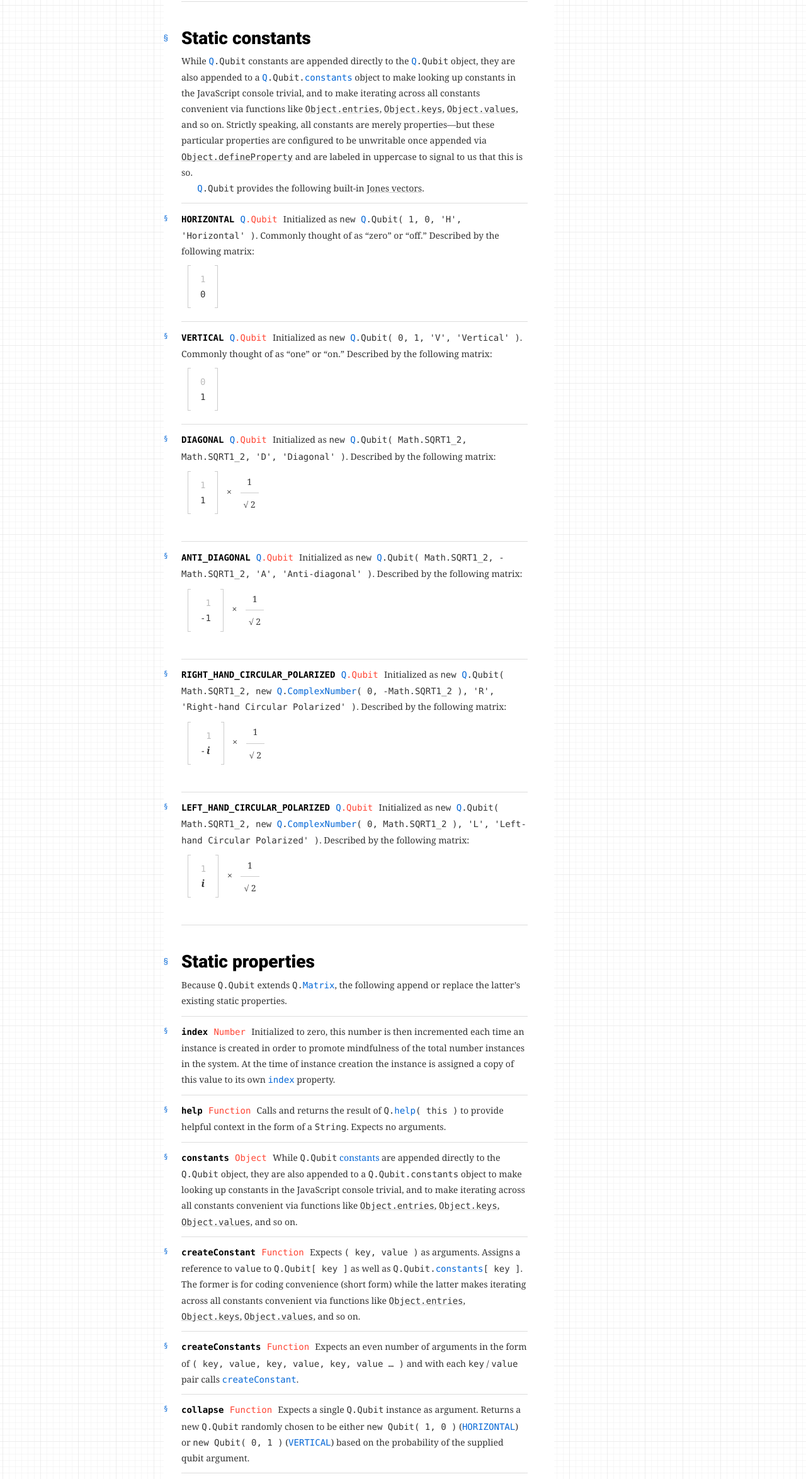
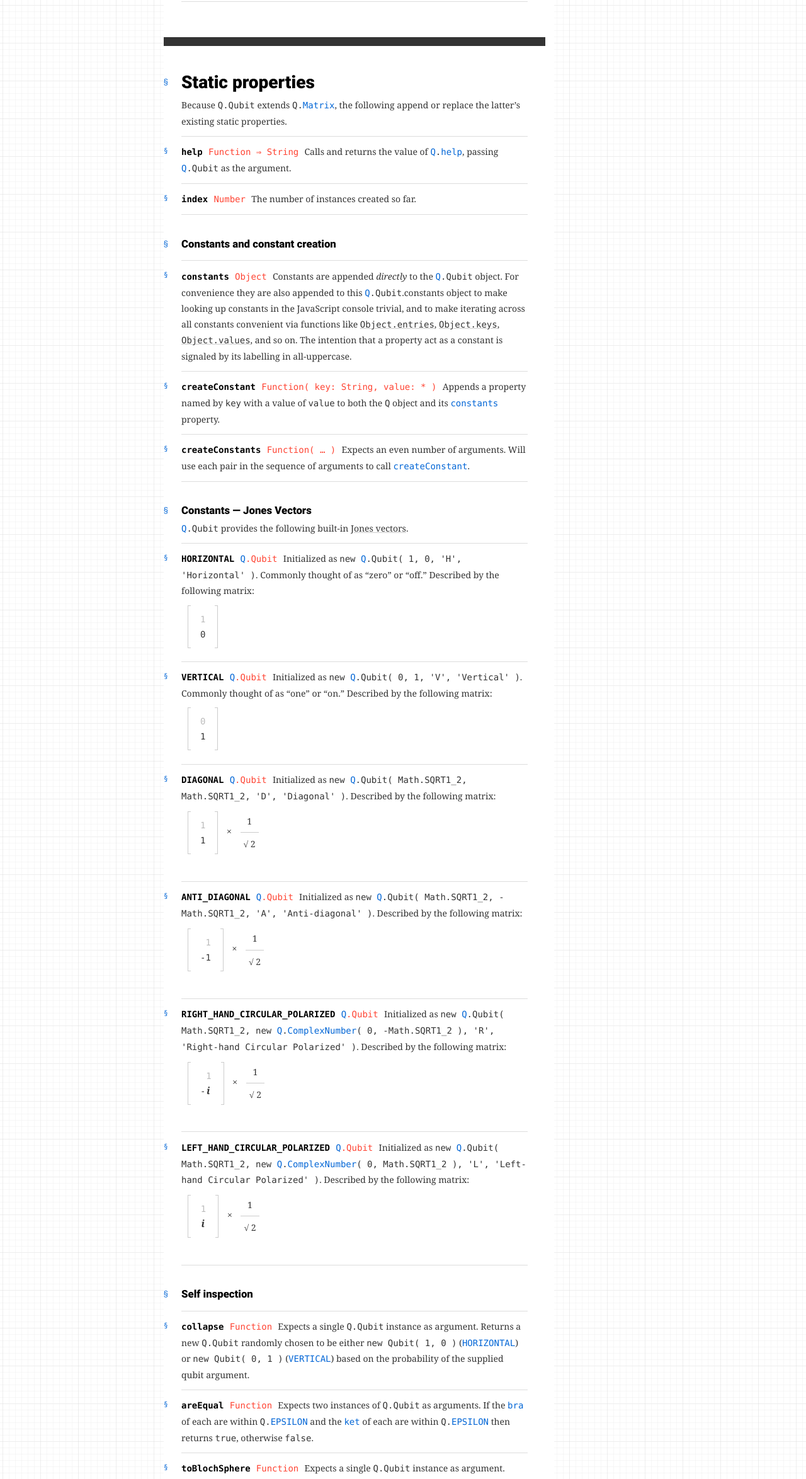
Before and after one commit to stewdio/q.js, a plain HTML site: page Qubit.html in a window 1280 px wide. Shown: the part 3226-5574 px from the top of the page at 63% size. Drawn offline with Linux system fonts and the light colour scheme; a script that the page names is missing; a web font is replaced by a local one.

Commit message:
Qubit docs constants reshuffle.

```diff
--- a/Qubit.html
+++ b/Qubit.html
@@ -57,7 +57,7 @@
 	</head>
 	<body>
 		<main>
-			<h3 id="Perfect_pairs">Perfect pairs</h3>
+			<h3>Perfect pairs</h3>
 			<p>
 				A <a href="https://en.wikipedia.org/wiki/Qubit" target="_blank">qubit</a>
 				is a pair of <a href="ComplexNumber.html">complex numbers</a>,
@@ -92,7 +92,7 @@
 				<li>A qubit {<span class="symbol">a</span>=1÷√2, <span class="symbol">b</span>=1÷√2} has a 50% chance of collapsing to 0, and a 50%
 				chance of collapsing to 1.</li>
 			</ul>
-			<h3 id="Unit_circle">Unit circle</h3>
+			<h3>Unit circle</h3>
 			<p>
 				Given the constraints above, if we plot all of the possible <em>real</em> values for
 				<span class="symbol">a</span>, <span class="symbol">b</span> on a graph
@@ -163,7 +163,7 @@
 					</table>
 				</div>
 			</div>
-			<h3 id="Bloch_sphere">Bloch sphere</h3>
+			<h3>Bloch sphere</h3>
 			<p>
 				But a qubit isn’t just a pair of <em>real</em> numbers—it’s a pair of <a href="ComplexNumber.html">complex numbers</a> and plotting those values requires a third dimension.
 				This transforms our unit circle in to a
@@ -205,7 +205,7 @@
 				Click and drag the Bloch Sphere to rotate it.
 			</p>
 			<hr>
-			<h3 id="Constructor">Constructor</h3>
+			<h3>Constructor</h3>
 			<p>
 				<code>Qubit</code>
 				extends the <code><a href="Matrix.html">Matrix</a></code> class
@@ -278,25 +278,75 @@ var a = new <a href="Q.html">Q</a>.Qubit( 0, 1 )
 					</dd>
 				</li>
 			</ul>
-			<h3 id="Static_constants">Static constants</h3>
+			<hr>
+			<h3>Static properties</h3>
 			<p>
-				While <code><a href="Q.html">Q</a>.Qubit</code> constants
-				are appended directly to the
-				<code><a href="Q.html">Q</a>.Qubit</code> object,
-				they are also appended to a
-				<code><a href="Q.html">Q</a>.Qubit.<a href="#.constants">constants</a></code> object
-				to make looking up constants in the JavaScript console trivial,
-				and to make iterating across all constants convenient via
-				functions like
-				<code><a href="https://developer.mozilla.org/en-US/docs/Web/JavaScript/Reference/Global_Objects/Object/entries" target="_blank">Object.entries</a></code>,
-				<code><a href="https://developer.mozilla.org/en-US/docs/Web/JavaScript/Reference/Global_Objects/Object/keys" target="_blank">Object.keys</a></code>,
-				<code><a href="https://developer.mozilla.org/en-US/docs/Web/JavaScript/Reference/Global_Objects/Object/values" target="_blank">Object.values</a></code>,
-				and so on.
-				Strictly speaking, all constants are merely properties—but
-				these particular properties are configured to be unwritable once appended via
-				<code><a href="https://developer.mozilla.org/en-US/docs/Web/JavaScript/Reference/Global_Objects/Object/defineProperty" target="_blank">Object.defineProperty</a></code>
-				and are labeled in uppercase to signal to us that this is so.
+				Because <code>Q.Qubit</code> extends <code>Q.<a href="Matrix.html">Matrix</a></code>,
+				the following append or replace the latter’s existing static properties.
 			</p>
+			<ul class="properties">
+				<li>
+					<dt id=".help">help</dt>
+					<dd>
+						<code class="value-type">Function ⇒ String</code>
+						Calls and returns the value of
+						<code><a href="Q.html">Q</a>.<a href="#.help">help</a></code>,
+						passing <code><a href="Q.html">Q</a>.Qubit</code> as the argument.
+					</dd>
+				</li>
+				<li>
+					<dt id=".index">index</dt>
+					<dd>
+						<code class="value-type">Number</code>
+						The number of instances created so far.
+					</dd>
+				</li>
+			</ul>
+			<h4>Constants and constant creation</h4>
+			<ul class="properties">
+				<li>
+					<dt id=".constants">constants</dt>
+					<dd>
+						<code class="value-type">Object</code>
+						Constants are appended <em>directly</em> to the
+						<code><a href="Q.html">Q</a>.Qubit</code> object.
+						For convenience they are also appended to this
+						<code><a href="Q.html">Q</a>.Qubit</code>.constants</code> object
+						to make looking up constants in the JavaScript console trivial,
+						and to make iterating across all constants convenient via functions like
+						<code><a href="https://developer.mozilla.org/en-US/docs/Web/JavaScript/Reference/Global_Objects/Object/entries" target="_blank">Object.entries</a></code>,
+						<code><a href="https://developer.mozilla.org/en-US/docs/Web/JavaScript/Reference/Global_Objects/Object/keys" target="_blank">Object.keys</a></code>,
+						<code><a href="https://developer.mozilla.org/en-US/docs/Web/JavaScript/Reference/Global_Objects/Object/values" target="_blank">Object.values</a></code>,
+						and so on.
+						<!-- Configured to be unwritable once appended via
+						<code><a href="https://developer.mozilla.org/en-US/docs/Web/JavaScript/Reference/Global_Objects/Object/defineProperty" target="_blank">Object.defineProperty</a></code>
+						and they are labeled in uppercase to signal to us that this is so. -->
+						The intention that a property act as a constant is signaled
+						by its labelling in all-uppercase.
+					</dd>
+				</li>
+				<li>
+					<dt id=".createConstant">createConstant</dt>
+					<dd>
+						<code class="value-type">Function( key: String, value: * )<!-- → undefined --></code>
+						Appends a property named by <code>key</code>
+						with a value of <code>value</code>
+						to both the
+						<code>Q</code> object
+						and its <code><a href="#.constants">constants</a></code> property.
+					</dd>
+				</li>
+				<li>
+					<dt id=".createConstants">createConstants</dt>
+					<dd>
+						<code class="value-type">Function( … )</code>
+						Expects an even number of arguments.
+						Will use each pair in the sequence of arguments to call
+						<code><a href="#.createConstant">createConstant</a></code>.
+					</dd>
+				</li>
+			</ul>
+			<h4 id="Jones_Vectors">Constants — Jones Vectors</h4>
 			<p>
 				<code><a href="Q.html">Q</a>.Qubit</code> provides the following built-in <a href="https://en.wikipedia.org/wiki/Jones_calculus#Jones_vectors" target="_blank">Jones vectors</a>.
 			</p>
@@ -434,73 +484,8 @@ var a = new <a href="Q.html">Q</a>.Qubit( 0, 1 )
 					</dd>
 				</li>
 			</ul>
-			<h3 id="Static_properties">Static properties</h3>
-			<p>
-				Because <code>Q.Qubit</code> extends <code>Q.<a href="Matrix.html">Matrix</a></code>,
-				the following append or replace the latter’s existing static properties.
-			</p>
+			<h4>Self inspection</h4>
 			<ul class="properties">
-				<li>
-					<dt id=".index">index</dt>
-					<dd>
-						<code class="value-type">Number</code>
-						Initialized to zero, this number is then incremented each time an instance is created
-						in order to promote mindfulness of the total number instances in the system.
-						At the time of instance creation the instance is assigned a copy of this value
-						to its own <code><a href="#this.index">index</a></code> property.
-					</dd>
-				</li>
-				<li>
-					<dt id=".help">help</dt>
-					<dd>
-						<code class="value-type">Function</code>
-						Calls and returns the result of <code>Q.<a href="Q.html#.help">help</a>( this )</code>
-						to provide helpful context in the form of a <code>String</code>.
-						Expects no arguments.
-					</dd>
-				</li>
-				<li>
-					<dt id=".constants">constants</dt>
-					<dd>
-						<code class="value-type">Object</code>
-						While <code>Q.Qubit</code> <a href="#.constants">constants</a>
-						are appended directly to the <code>Q.Qubit</code> object,
-						they are also appended to a <code>Q.Qubit.constants</code> object
-						to make looking up constants in the JavaScript console trivial,
-						and to make iterating across all constants convenient via
-						functions like
-						<code><a href="https://developer.mozilla.org/en-US/docs/Web/JavaScript/Reference/Global_Objects/Object/entries" target="_blank">Object.entries</a></code>,
-						<code><a href="https://developer.mozilla.org/en-US/docs/Web/JavaScript/Reference/Global_Objects/Object/keys" target="_blank">Object.keys</a></code>,
-						<code><a href="https://developer.mozilla.org/en-US/docs/Web/JavaScript/Reference/Global_Objects/Object/values" target="_blank">Object.values</a></code>,
-						and so on.
-					</dd>
-				</li>
-				<li>
-					<dt id=".createConstant">createConstant</dt>
-					<dd>
-						<code class="value-type">Function</code>
-						Expects <code>( key, value )</code> as arguments.
-						Assigns a reference to <code>value</code> to <code>Q.Qubit[ key ]</code>
-						as well as <code>Q.Qubit.<a href="#.constants">constants</a>[ key ]</code>.
-						The former is for coding convenience (short form) while the latter
-						makes iterating across all constants convenient via
-						functions like
-						<code><a href="https://developer.mozilla.org/en-US/docs/Web/JavaScript/Reference/Global_Objects/Object/entries" target="_blank">Object.entries</a></code>,
-						<code><a href="https://developer.mozilla.org/en-US/docs/Web/JavaScript/Reference/Global_Objects/Object/keys" target="_blank">Object.keys</a></code>,
-						<code><a href="https://developer.mozilla.org/en-US/docs/Web/JavaScript/Reference/Global_Objects/Object/values" target="_blank">Object.values</a></code>,
-						and so on.
-					</dd>
-				</li>
-				<li>
-					<dt id=".createConstants">createConstants</dt>
-					<dd>
-						<code class="value-type">Function</code>
-						Expects an even number of arguments in the form of
-						<code>( key, value, key, value, key, value … )</code>
-						and with each <code>key</code> / <code>value</code> pair calls
-						<code><a href="#.createConstant">createConstant</a></code>.
-					</dd>
-				</li>
 				<li>
 					<dt id=".collapse">collapse</dt>
 					<dd>
@@ -568,7 +553,8 @@ var a = new <a href="Q.html">Q</a>.Qubit( 0, 1 )
 
 				-->
 			</ul>
-			<h3 id="Prototype_properties">Prototype properties</h3>
+			<hr>
+			<h3>Prototype properties</h3>
 			<p>
 				Because <code>Q.Qubit</code> extends <code>Q.<a href="Matrix.html">Matrix</a></code>,
 				the following append or replace the latter’s existing prototype properties.
```
Also changed, not shown: ComplexNumber.html (+1 -1 lines), Matrix.html (+1 -1 lines).
